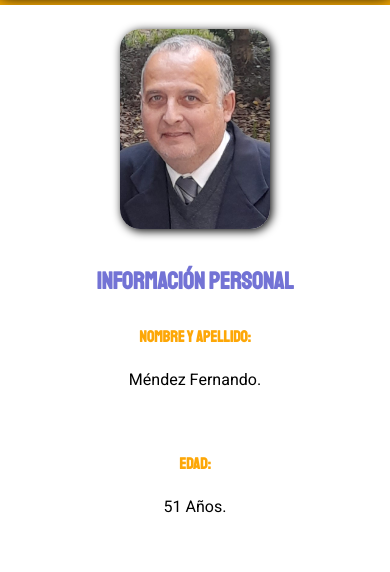
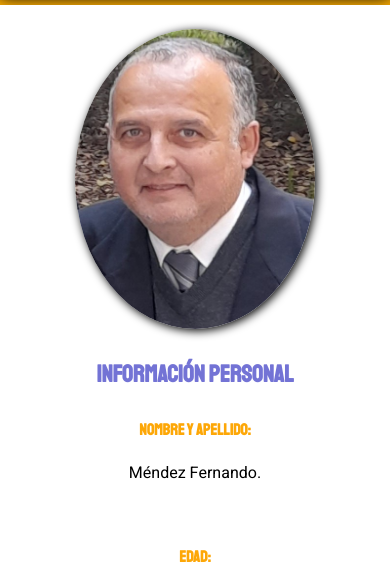
Before and after one commit to blujin-99/Mendez-gas-sanitario, a plain HTML site: page index.html in a window 390 px wide. Shown: the part 202-774 px from the top of the page. Drawn offline with Linux system fonts and the light colour scheme.

Commit message:
cambios en foto de perfil

```diff
--- a/index.html
+++ b/index.html
@@ -16,7 +16,9 @@
     </div>
     <div class="container-article">
             <article class="contenido"><br>
-                <img id="foto-fernando" src="logo/perfil-Fernando.jpg">
+                <div class="container-foto">
+                    <img id="foto-fernando" src="logo/perfil-Fernando.jpg">
+                </div>
                 <h2 class="titulo">Información personal</h2>
                 <h4 class="title-info">Nombre y Apellido: </h4> <p class="info-personal">Méndez Fernando.</p><br>
                 <h4 class="title-info">Edad: </h4> <p class="info-personal"> 51 Años.</p><br>
@@ -25,7 +27,6 @@
                     <li>Manejo de personal de obra</li>
                     <li>Interpretación de planos y programador de proyectos</li>
                     <li> Cálculo de cañería de agua y gas en edificios</li>
-
                 </ul>
                 <h4 class="title-info">Experiencias laborales: </h4>
                                 <ul class="empresas">
--- a/style.css
+++ b/style.css
@@ -35,13 +35,15 @@ body{
     background-color: #fff;
     text-align: center;
 }
-#foto-fernando{
-    width: 150px;
+.container-foto #foto-fernando{
+    display: flex;
+    width: 160px;
     height: 200px;
-    margin-left:0 ;
-    border-radius: 20px;
-    box-shadow: 2px 2px 10px #000000;
+    box-shadow: 2px 2px 5px #000000 ;
+    margin: auto;
+    border-radius: 50%;
 }
+
 .titulo{
     font-family:'Staatliches', cursive;
     color: rgba(60, 60, 196, 0.719);
@@ -150,12 +152,13 @@ body{
         background-color: #fff;
         text-align: center;
     }
-    #foto-fernando{
-        width: 150px;
-        height: 200px;
-        margin-left:0 ;
-        border-radius: 20px;
-        box-shadow: 2px 2px 10px #000000;
+    .container-foto #foto-fernando{
+        display: flex;
+        width: 240px;
+        height: 300px;
+        box-shadow: 2px 2px 10px #000000 ;
+        margin: auto;
+        border-radius: 50%;
     }
     .titulo{
         font-family:'Staatliches', cursive;
@@ -315,13 +318,13 @@ body{
     color: rgba(60, 60, 196, 0.719);
     font-size: xx-large;
 }
-#foto-fernando{
-    width: auto;
+.container-foto #foto-fernando{
+    display: flex;
+    width: 240px;
     height: 300px;
-    margin-left: 400px;
-    border-radius: 20px;
-    box-shadow: 2px 2px 10px #000000;
-
+    box-shadow: 2px 2px 10px #000000 ;
+    margin: 50px 0px 80px 400px;
+    border-radius: 50%;
 }
 .info-personal{
     display:inline-block;
```
